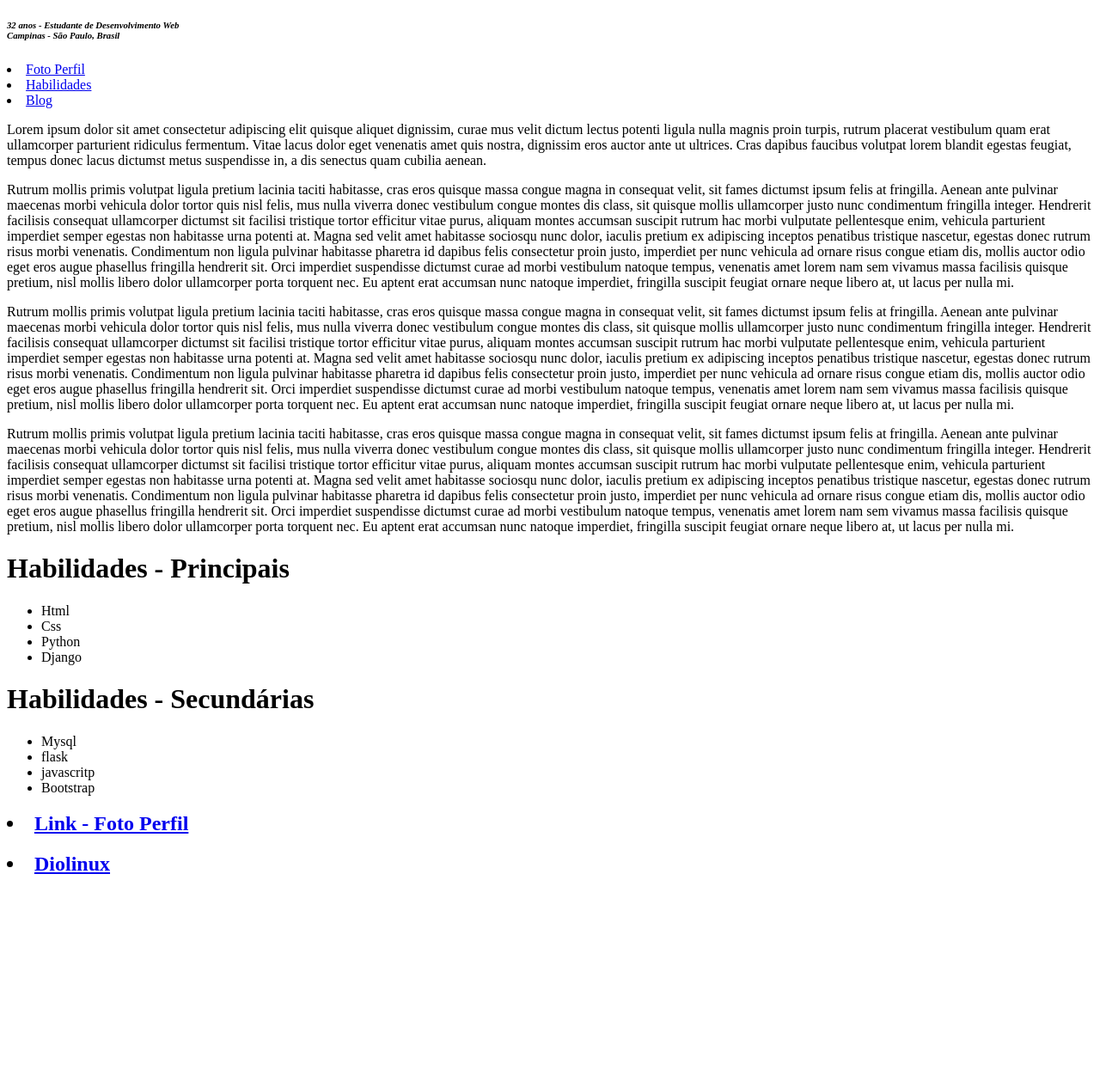
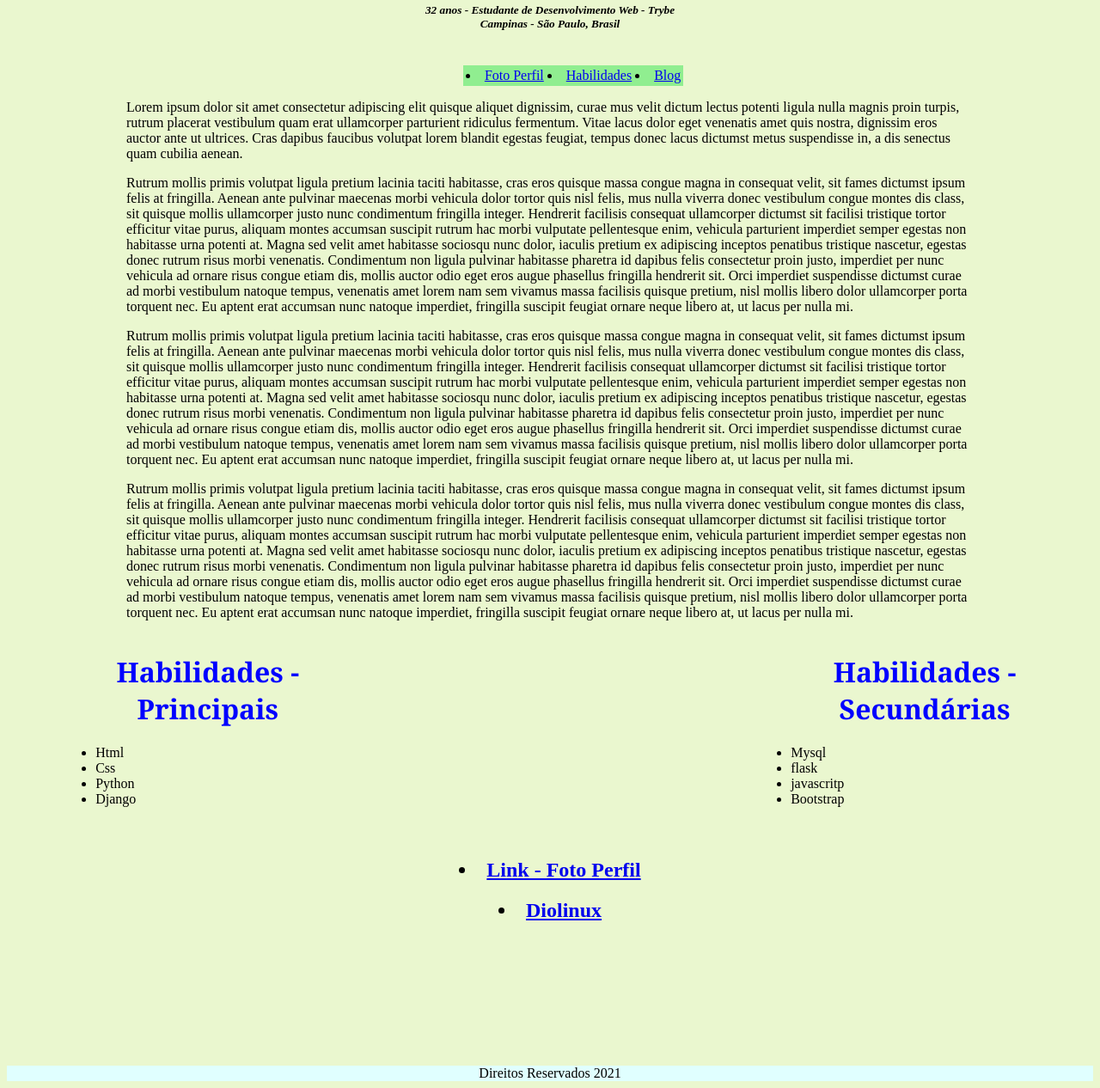
Before and after one commit to renatoft89/projects, a plain HTML site: page index.html in a window 1280 px wide. Shown: the part 386-1652 px from the top of the page at 86% size. Before the commit the page ends 1425 px from the top, so only its background shows below. Drawn offline with Linux system fonts and the light colour scheme.

Commit message:
atualizando CSS

```diff
--- a/index.html
+++ b/index.html
@@ -4,21 +4,35 @@
     <meta charset="UTF-8">
     <meta http-equiv="X-UA-Compatible" content="IE=edge">
     <meta name="viewport" content="width=device-width, initial-scale=1.0">
+    <link rel="stylesheet" type="text/css" href="style.css" />
+
     <title>Portifolio-Renato Alves</title>
 </head>
 <body>
 
+
   <h1>Renato Alves</h1>
 
   <img src="/img/perfil_git.jpg" id="perfil" target="_blank" width="300px" alt="ft_perfil" >
-  <em><h6>32 anos - Estudante de Desenvolvimento Web
-    <br>
-    Campinas - São Paulo, Brasil
-  </h6></em>
 
-  <li><a href="#perfil">Foto Perfil</a></li>
-  <li><a href="#habilidades">Habilidades</a></li>
-  <li><a href="#blog">Blog</a></li>
+  <td>
+    <div id="perfil-texto">
+      <em><h5>32 anos - Estudante de Desenvolvimento Web - Trybe
+        <br>
+        Campinas - São Paulo, Brasil
+      </h6></em>
+    </div>
+  </td>
+
+  <table id="table-links">
+    <tr>
+    <td><li><a href="#perfil">Foto Perfil</a></li></td>
+    <td><li><a href="#habilidades">Habilidades</a></li></td>
+    <td><li><a href="#blog">Blog</a></li></td>
+    </tr>
+
+    </table>
+
 
   <p>Lorem ipsum dolor sit amet consectetur adipiscing elit quisque aliquet dignissim, curae mus velit dictum lectus potenti ligula nulla magnis proin turpis,
     rutrum placerat vestibulum quam erat ullamcorper parturient ridiculus fermentum. Vitae lacus dolor eget venenatis amet quis nostra, dignissim eros auctor ante ut ultrices.
@@ -54,7 +68,19 @@
     venenatis amet lorem nam sem vivamus massa facilisis quisque pretium, nisl mollis libero dolor ullamcorper porta torquent nec. Eu aptent erat accumsan nunc natoque imperdiet,
     fringilla suscipit feugiat ornare neque libero at, ut lacus per nulla mi.</p>
 
-<h1 id="habilidades" >Habilidades - Principais</h1>
+
+<div id="habilidades2">
+  <h1 >Habilidades - Secundárias</h1>
+  <ul >
+      <li>Mysql</li>
+      <li>flask</li>
+      <li>javascritp</li>
+      <li>Bootstrap</li>
+  </ul>
+</div>
+
+<div id="habilidades">
+  <h1>Habilidades - Principais</h1>
   <ul>
       <li>Html</li>
       <li>Css</li>
@@ -62,21 +88,23 @@
       <li>Django</li>
   </ul>
 
-  <h1 id="habilidades2">Habilidades - Secundárias</h1>
-  <ul>
-      <li>Mysql</li>
-      <li>flask</li>
-      <li>javascritp</li>
-      <li>Bootstrap</li>
-  </ul>
+</div>
 
+
+<div id="links">
   <h2>
     <li><a href="#perfil">Link - Foto Perfil</a></li>
   </h2>
 
-  <h2 id="blog">
-    <li><a href="https://diolinux.com.br/" target="_blank">Diolinux</a></li>
+  <h2>
+    <li id="blog"><a href="https://diolinux.com.br/" target="_blank">Diolinux</a></li>
   </h2>
+</div>
+
 
 </body>
+<div class="footer">
+  <footer>Direitos Reservados 2021</footer>
+</div>
+
 </html>
--- /dev/null
+++ b/style.css
@@ -0,0 +1,61 @@
+h1{
+  font-family:Georgia;
+  color: blue;
+  text-align: center;
+}
+
+body{
+  background-color: #eaf7cf;
+
+}
+
+#perfil{
+  color: blueviolet;
+  position: relative;
+  top: 0px;
+  margin-left: 40%;
+}
+p{
+  margin-left: 139px;
+  margin-right: 139px;
+  text-indent: 0vmax;
+}
+
+#perfil{
+  display: block;
+}
+
+/* Dividirem colunas */
+#habilidades {
+  width: 27%;
+  float: left;
+  margin-left: 5%;
+
+  }
+#habilidades2 {
+  width: 31%;
+  float: right;
+  margin-left: 9%;
+}
+
+footer{
+  text-align: center;
+  margin-top: 167px;
+  background-color: lightcyan;
+}
+#links{
+  text-align: center;
+  margin-top: 277px;
+}
+#perfil-texto{
+  position: relative;
+  top: -18px;
+  text-align: center;
+}
+#table-links{
+  font-size: 22;
+  position: relative;
+  top: 0px;
+  margin-left: 42%;
+  background-color: lightgreen;
+}
```
